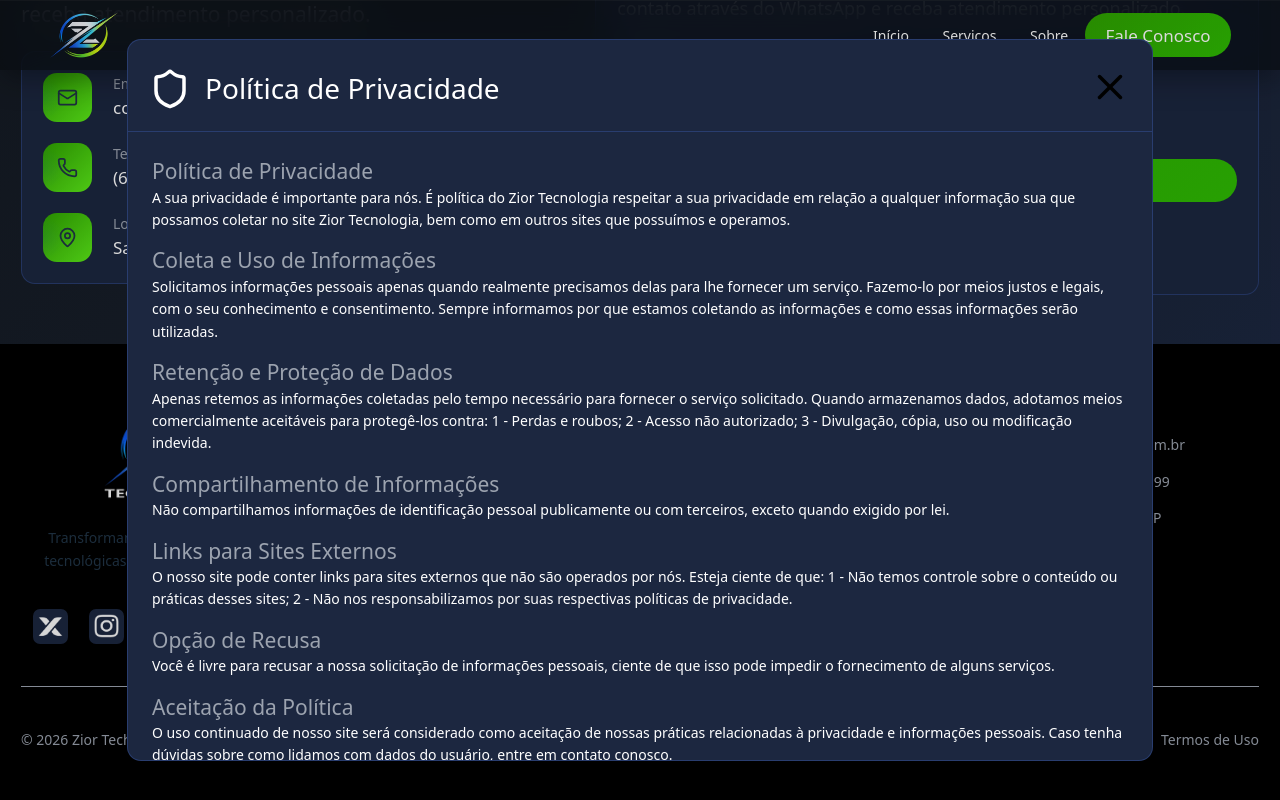
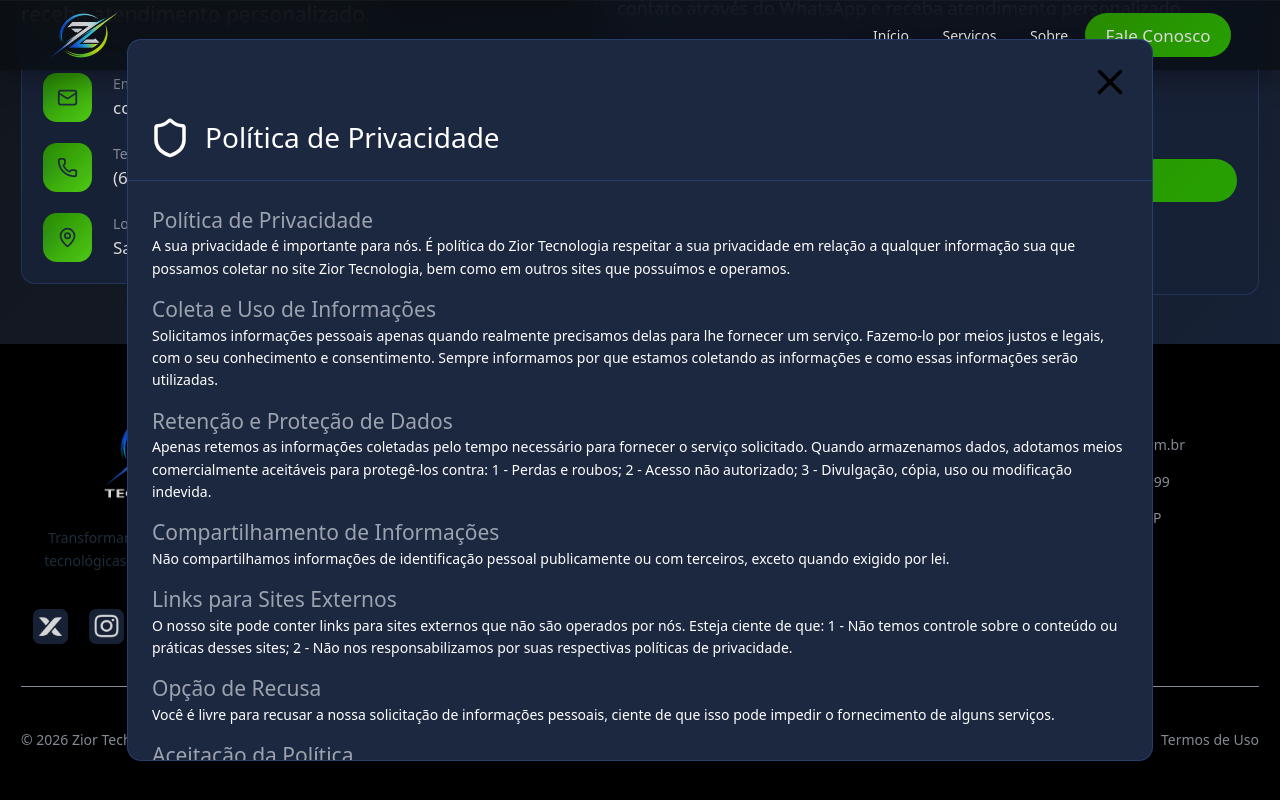
Before and after one commit to jorgerios7/zior-software-factory, a React (Vite) app: page / in a window 1280 px wide. Both pictures are taken after a click on the button "Política de Privacidade". Shown: the part 2829-3629 px from the top of the page. Built offline with nearby package versions, Linux system fonts and the light colour scheme.

Commit message:
legalDialogChanged

```diff
--- a/src/components/LegalDialog/LegalDialog.module.css
+++ b/src/components/LegalDialog/LegalDialog.module.css
@@ -36,23 +36,28 @@
 
 header {
     display: flex;
-    justify-content: space-between;
+    flex-direction: column;
     align-items: center;
-    padding-right: 21px;
-    padding-left: 21px;
-    padding-top: 7px;
+    padding: 21px;
+    gap: 14px;
     border-bottom: 1px solid rgba(var(--color-primary), 0.4);
 }
 
 .containerTitle {
+    width: 100%;
     display: flex;
     flex-direction: row;
     align-items: center;
-    gap: 14px
+    gap: 14px;
+    display: flex;
+    justify-content: start;
 }
 
 .btClose {
+    width: 100%;
     background-color: transparent;
+    display: flex;
+    justify-content: end;
     border: none;
     outline: none;
     padding: 0px;
--- a/src/components/LegalDialog/index.tsx
+++ b/src/components/LegalDialog/index.tsx
@@ -54,11 +54,6 @@ export function LegalDialog({
     >
       <div className={styles.dialog}>
         <header className={styles.header}>
-          <div className={styles.containerTitle}>
-            {icon}
-            <h2 className="text-emd color-txt-main">{label}</h2>
-          </div>
-
           <button
             type="button"
             className={styles.btClose}
@@ -67,6 +62,11 @@ export function LegalDialog({
           >
             <X size={42} />
           </button>
+
+          <div className={styles.containerTitle}>
+            {icon}
+            <h2 className="description text-emd color-txt-main">{label}</h2>
+          </div>
         </header>
 
         <section className={styles.content}>{children}</section>
```
